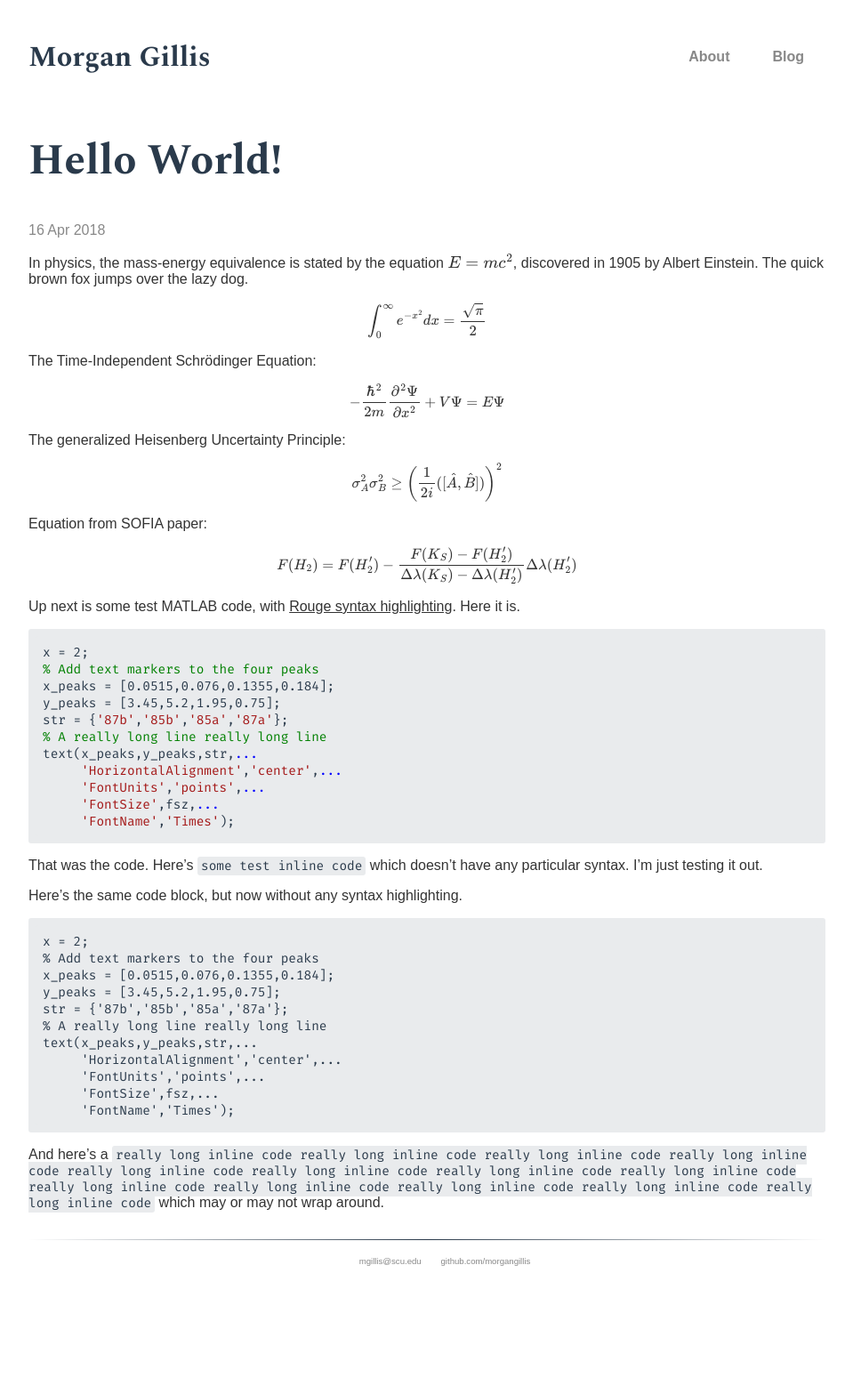
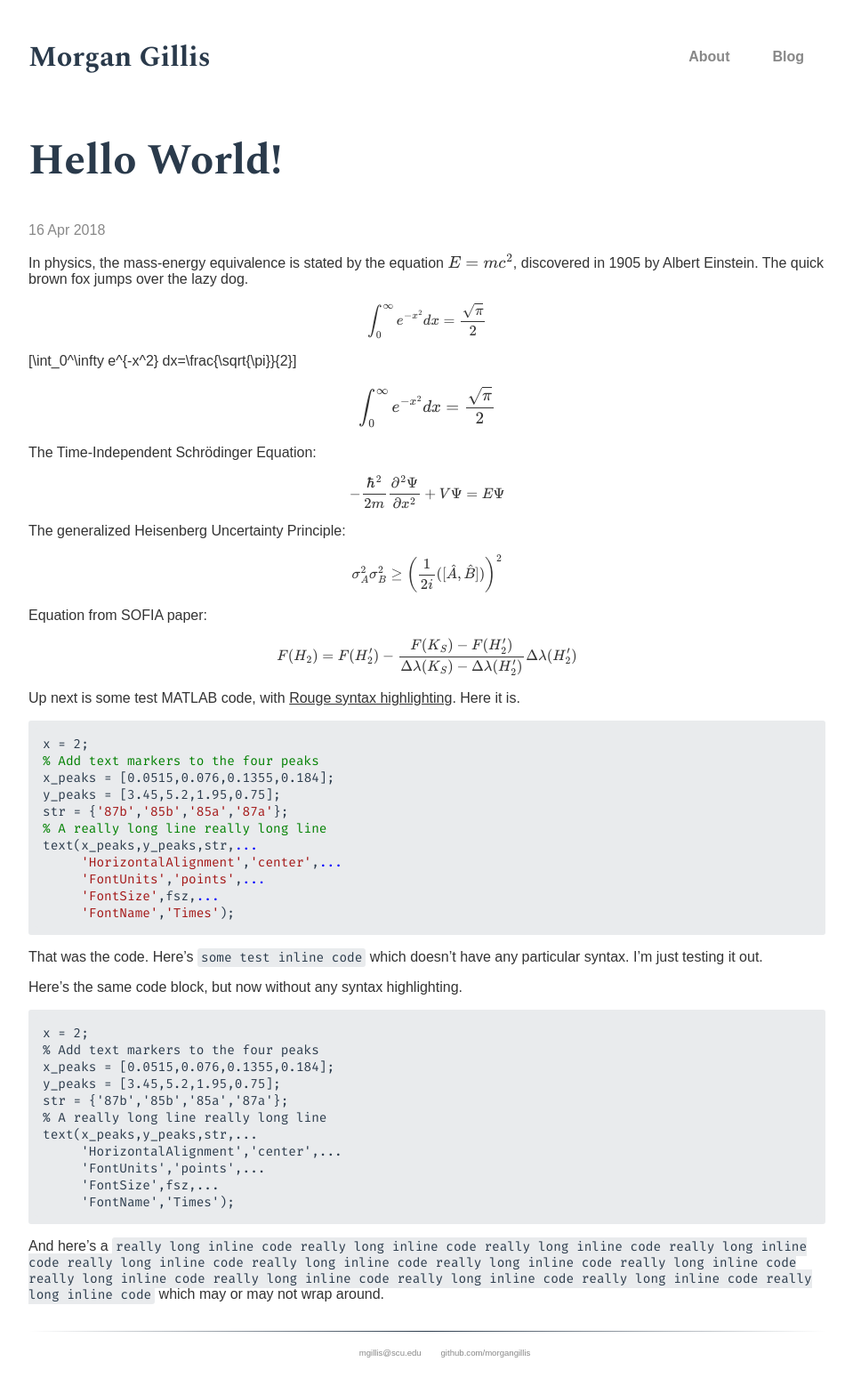
Before and after one commit to morgangillis/morgangillis.github.io, a Jekyll site: the page built from _posts/2018-04-16-hello-world.md, in a window 1280 px wide. Shown: the whole page at 89% size, without its empty margins (160-1119 px from the left). Built offline with Jekyll 4.4.1, drawn with Linux system fonts in a browser that asks for light colours; some web fonts are replaced; formulas are drawn with MathJax 3; before the commit the page ends 1464 px from its top, so only the background shows below that.

Commit message:
Update 2018-04-16-hello-world.md

```diff
--- a/_posts/2018-04-16-hello-world.md
+++ b/_posts/2018-04-16-hello-world.md
@@ -7,6 +7,10 @@ In physics, the mass-energy equivalence is stated
 by the equation $E=mc^2$, discovered in 1905 by Albert Einstein. The quick brown fox jumps over the lazy dog.
 
 $$\int_0^\infty e^{-x^2} dx=\frac{\sqrt{\pi}}{2}$$
+
+\[\int_0^\infty e^{-x^2} dx=\frac{\sqrt{\pi}}{2}\]
+
+\\[\int_0^\infty e^{-x^2} dx=\frac{\sqrt{\pi}}{2}\\]
 
 The Time-Independent Schrödinger Equation:
 
```
